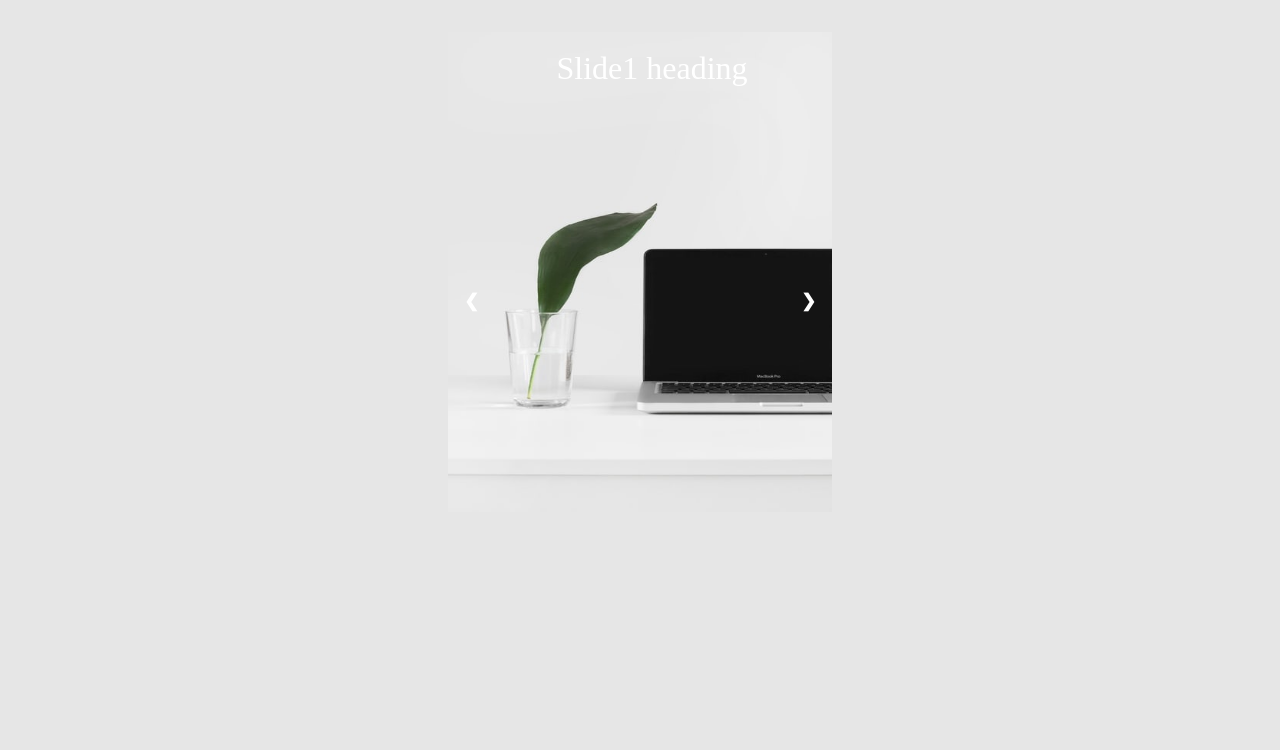
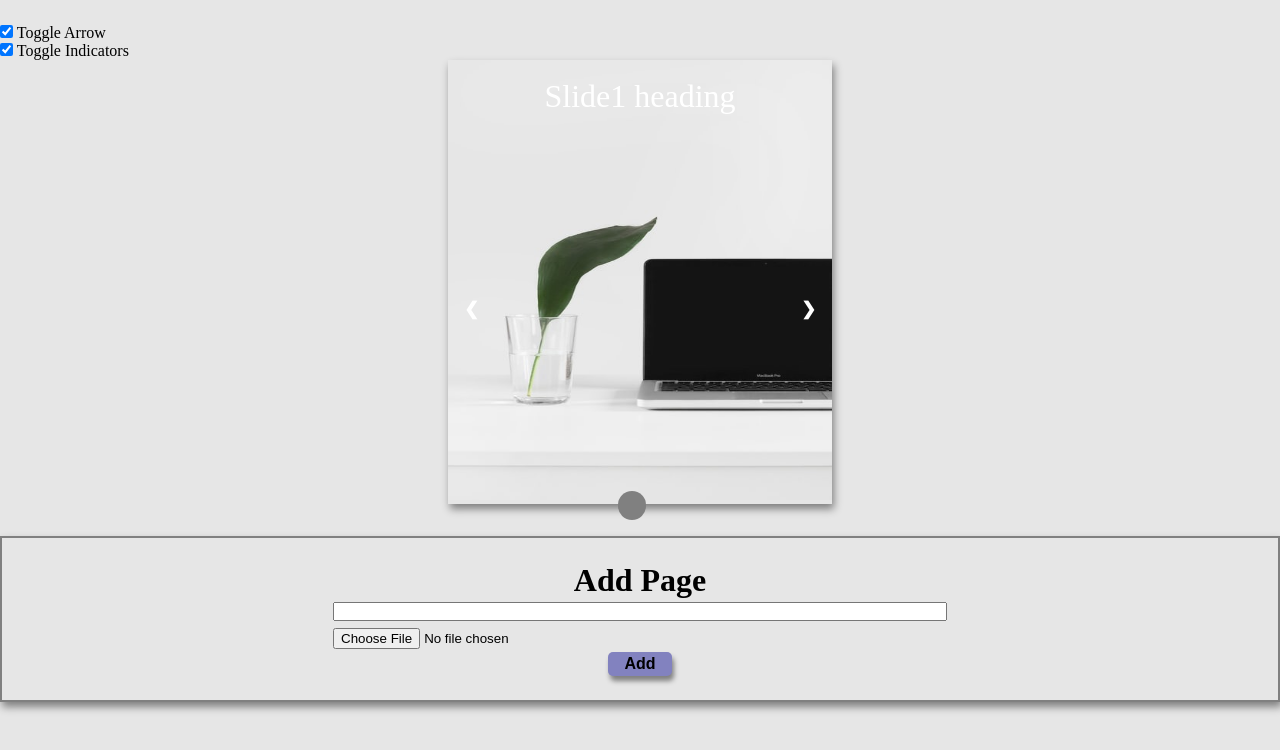
Before and after one commit to contractorakshar/Slider_js_css, a plain HTML site: page carousle.html in a window 1280 px wide. Drawn offline with Linux system fonts and the light colour scheme.

Commit message:
Indicatore Added and toggle menu

```diff
--- a/carousle.html
+++ b/carousle.html
@@ -5,49 +5,42 @@
     <title>Slider</title>
   </head>
   <body>
+    <input
+      type="checkbox"
+      id="toggle"
+      name="toggle"
+      onclick="toggleArrow(this)"
+      checked
+    />
+    <label for="Toggle Arrow">Toggle Arrow</label><br />
+    <input
+      type="checkbox"
+      id="toggleIndicators"
+      name="toggleIndicators"
+      onclick="toggleIndicators(this)"
+      checked
+    />
+    <label for="Toggle Indicatore">Toggle Indicators</label><br />
+
     <div class="slidercontainer">
       <div class="showSlide">
         <img src="images/img1.jpeg" />
         <div class="content">Slide1 heading</div>
       </div>
-      <div class="showSlide">
-        <img src="images/img2.jpeg" />
-        <div class="content">Slide2 heading</div>
-      </div>
-
-      <div class="showSlide">
-        <img src="images/img3.jpeg" />
-        <div class="content">Slide3 heading</div>
-      </div>
-
       <a class="left" onclick="nextSlide(-1)">❮</a>
       <a class="right" onclick="nextSlide(1)">❯</a>
-      <p id="pageNumber"></p>
     </div>
-    <script type="text/javascript">
-      var p = document.getElementById("pageNumber");
-      var slide_index = 1;
-      displaySlides(slide_index);
-
-      function nextSlide(n) {
-        displaySlides((slide_index += n));
-        p.innerText = slide_index;
-      }
-
-      function displaySlides(n) {
-        var i;
-        var slides = document.getElementsByClassName("showSlide");
-        if (n > slides.length) {
-          slide_index = 1;
-        }
-        if (n < 1) {
-          slide_index = slides.length;
-        }
-        for (i = 0; i < slides.length; i++) {
-          slides[i].style.display = "none";
-        }
-        slides[slide_index - 1].style.display = "block";
-      }
-    </script>
+    <div class="indicators">
+      <div id="indicator1"></div>
+    </div>
+    <div class="form_container">
+      <h1>Add Page</h1>
+      <form onsubmit="submitHanlder(event)">
+        <input type="text" id="carosoule_heading" /><br />
+        <input type="file" id="carosoule_img" /><br />
+        <button id="btn_add" type="submit">Add</button>
+      </form>
+    </div>
+    <script src="index.js"></script>
   </body>
 </html>
--- /dev/null
+++ b/index.js
@@ -0,0 +1,57 @@
+function submitHanlder(event) {
+  event.preventDefault();
+  var imgSrc = document.getElementById("carosoule_img").files[0].name;
+  var headText = document.getElementById("carosoule_heading").value;
+  var container = document.createElement("div");
+  container.className = "showSlide";
+
+  var imgContainer = document.createElement("img");
+  imgContainer.url = imgSrc;
+  var Head = document.createElement("div");
+  Head.className = "content";
+  Head.innerText = headText;
+  container.append(imgContainer);
+  container.append(Head);
+  document.querySelector(".slidercontainer").appendChild(container);
+}
+function toggleArrow(n) {
+  if (!n.checked) {
+    document.querySelector(".left").style.display = "none";
+    document.querySelector(".right").style.display = "none";
+  } else {
+    document.querySelector(".left").style.display = "block";
+    document.querySelector(".right").style.display = "block";
+  }
+}
+function toggleIndicators(i) {
+  if (!i.checked) {
+    document.querySelector(".indicators ").style.display = "none";
+  } else {
+    document.querySelector(".indicators").style.display = "flex";
+  }
+}
+
+var p = document.getElementById("pageNumber");
+var slide_index = 1;
+displaySlides(slide_index);
+
+function nextSlide(n) {
+  displaySlides((slide_index += n));
+  //   p.innerText = slide_index;
+  document.getElementById("indicator1").innerText = slide_index;
+}
+
+function displaySlides(n) {
+  var i;
+  var slides = document.getElementsByClassName("showSlide");
+  if (n > slides.length) {
+    slide_index = 1;
+  }
+  if (n < 1) {
+    slide_index = slides.length;
+  }
+  for (i = 0; i < slides.length; i++) {
+    slides[i].style.display = "none";
+  }
+  slides[slide_index - 1].style.display = "block";
+}
--- a/style.css
+++ b/style.css
@@ -1,10 +1,16 @@
+* {
+  margin: 0;
+  padding: 0;
+  box-sizing: border-box;
+}
 body {
   margin: 0;
-  margin-top: 2rem;
+  margin-top: 1.5rem;
   background: #e6e6e6;
 }
 .showSlide {
   display: none;
+  box-shadow: 2px 5px 8px gray;
 }
 .showSlide img {
   width: 100%;
@@ -16,7 +22,7 @@ body {
   width: 30vw;
 }
 img {
-  height: 60vh;
+  height: 55vh;
   background-size: cover;
 }
 .left,
@@ -55,3 +61,48 @@ p {
   width: 100%;
   text-align: center;
 }
+.indicators {
+  position: absolute;
+  left: 47%;
+  bottom: 35%;
+  display: flex;
+  justify-content: center;
+}
+.indicators div {
+  padding: 0.9rem;
+  height: 0.9rem;
+  font-size: 0.9rem;
+  margin: 0 1rem;
+  background-color: gray;
+  border-radius: 50%;
+  font-weight: bold;
+}
+.form_container {
+  margin-top: 2rem;
+  padding: 1.5rem;
+  text-align: center;
+  box-shadow: 2px 5px 8px gray;
+  width: 100%;
+  border: 2px solid gray;
+}
+form input {
+  width: 50%;
+  margin: 0.2rem 0;
+}
+form input:focus {
+  outline: none;
+  border: 2px red solid;
+}
+#btn_add {
+  background-color: hsl(240, 32%, 63%);
+  padding: 0.2rem 1rem;
+  font-size: medium;
+  font-weight: bold;
+  cursor: pointer;
+  border: none;
+  box-shadow: 2px 5px 5px gray;
+  border-radius: 5px;
+}
+#btn_add:focus {
+  outline: none;
+}
```
